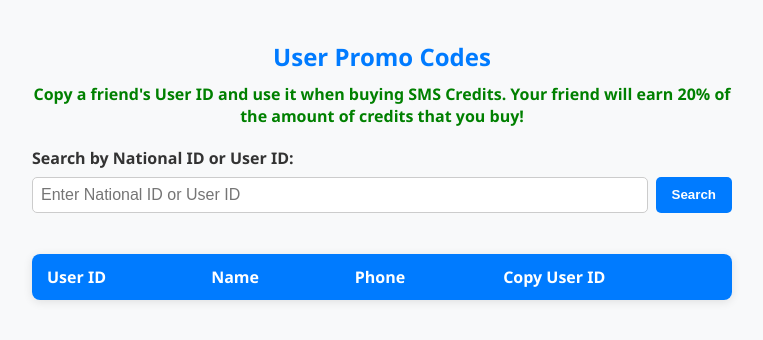
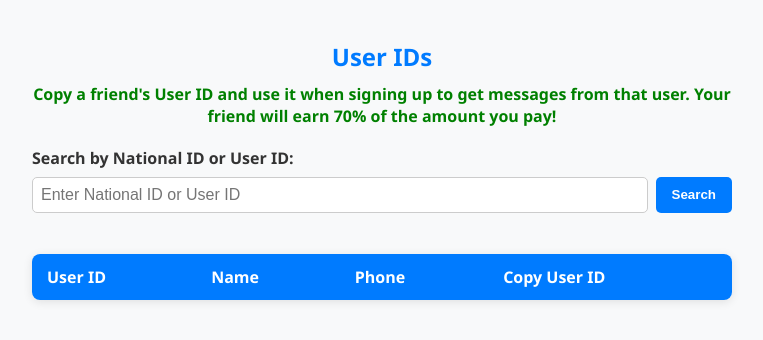
Before and after one commit to masomodigital/GET-USER-ID, a plain HTML site: page index.html in a window 1280 px wide. Shown: the whole page, without its empty margins (258-1021 px from the left). Drawn offline with Linux system fonts and the light colour scheme; no server answers.

Commit message:
Update index.html

```diff
--- a/index.html
+++ b/index.html
@@ -3,7 +3,7 @@
 <head>
   <meta charset="UTF-8" />
   <meta name="viewport" content="width=device-width, initial-scale=1" />
-  <title>User Promo Codes</title>
+  <title>User IDs</title>
   <style>
     body {
       font-family: 'Segoe UI', Tahoma, Geneva, Verdana, sans-serif;
@@ -136,9 +136,9 @@
   </style>
 </head>
 <body>
-  <h2>User Promo Codes</h2>
+  <h2>User IDs</h2>
   <div class="info-text">
-    Copy a friend's User ID and use it when buying SMS Credits. Your friend will earn 20% of the amount of credits that you buy!
+    Copy a friend's User ID and use it when signing up to get messages from that user. Your friend will earn 70% of the amount you pay!
   </div>
 
   <label for="searchId">Search by National ID or User ID:</label>
```
